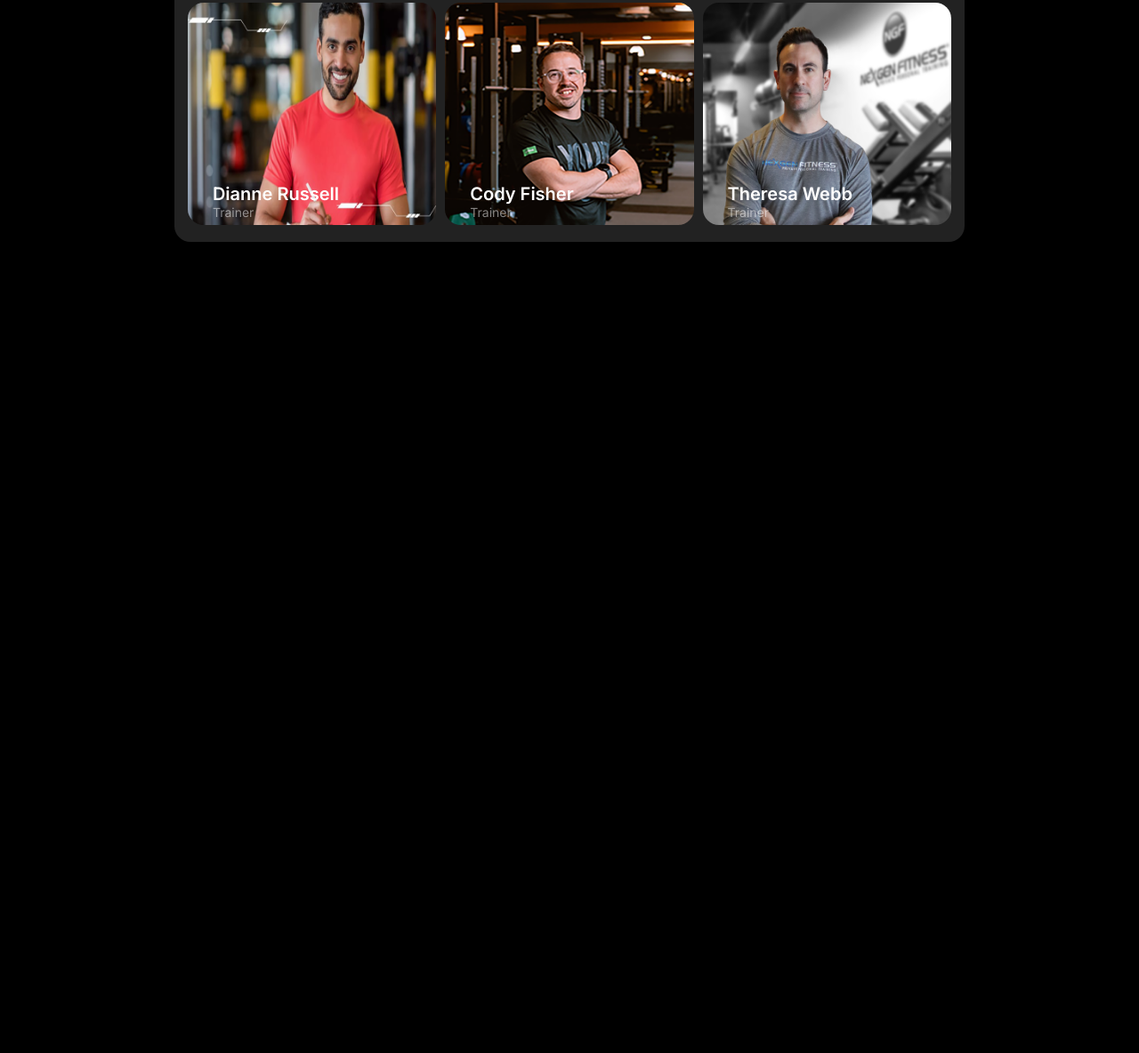
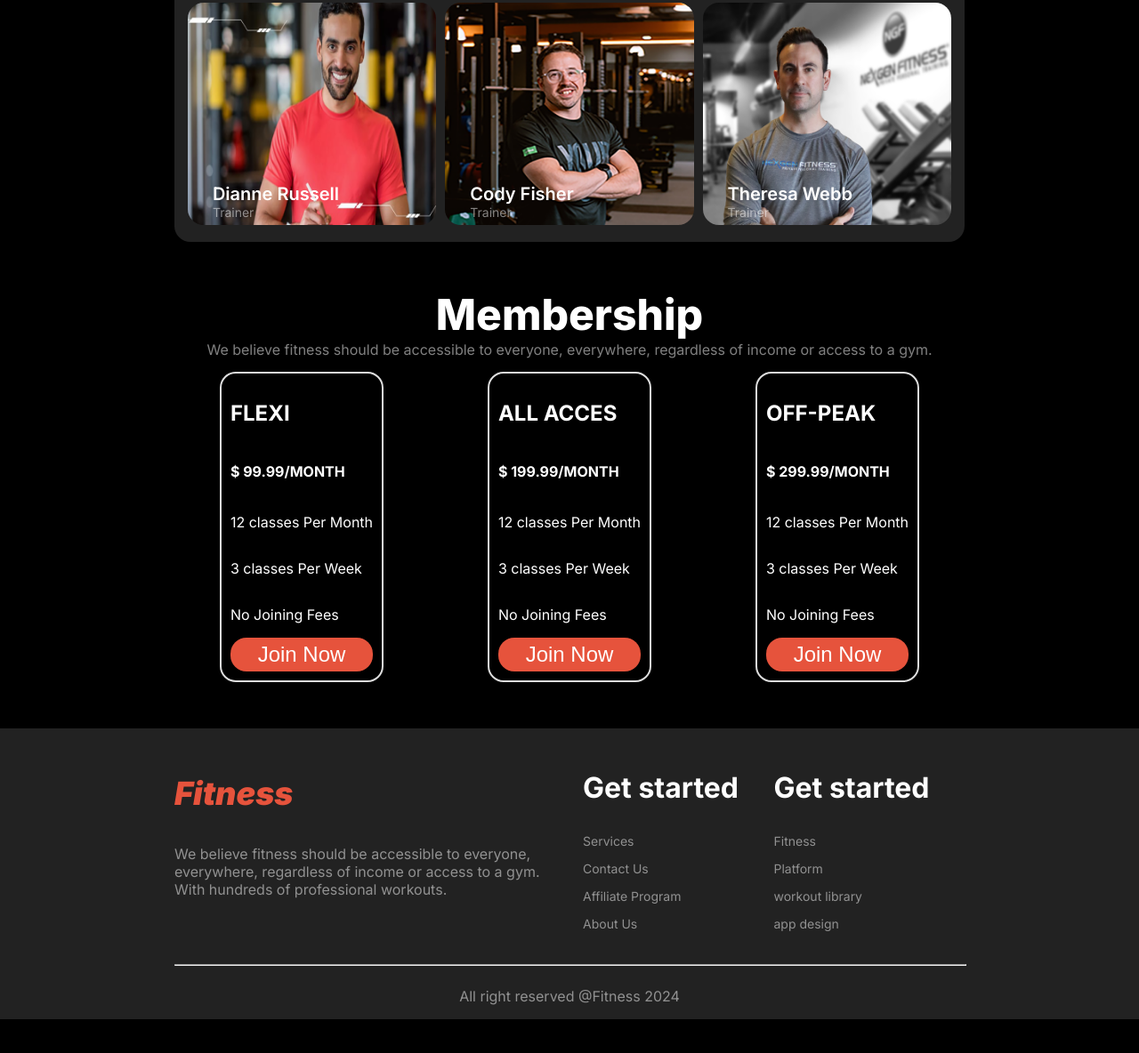
Before and after one commit to showkotus/B10A02, a plain HTML site: page index.html in a window 1280 px wide. Shown: the part 2702-3886 px from the top of the page at 89% size. Before the commit the page ends 3026 px from the top, so only its background shows below. Drawn offline with Linux system fonts and the light colour scheme; a web font is replaced by a local one.

Commit message:
membership complete

```diff
--- a/index.html
+++ b/index.html
@@ -280,6 +280,83 @@
             </div>
         </div>
     </div>
+    <!--Membership-->
+    <div class="membership-container">
+        <div class="change-habit">
+            <p style="padding: 0; margin: 0;">Membership</p>
+            <p class="fill-color" style="padding: 0; margin: 0;">We believe fitness should be accessible to everyone,
+                everywhere, regardless of income or access to a gym.
+            </p>
+        </div>
+        <div class="mebers-benifit-main">
+            <div class="mebers-benifit">
+                <h2>FLEXI</h2>
+                <h4>$ 99.99/MONTH</h4>
+                <p>12 classes Per Month</p>
+                <p>3 classes Per Week</p>
+                <p>No Joining Fees</p>
+                <button class="member-btn">Join Now</button>
+            </div>
+            <div class="mebers-benifit">
+                <h2>ALL ACCES</h2>
+                <h4>$ 199.99/MONTH</h4>
+                <p>12 classes Per Month</p>
+                <p>3 classes Per Week</p>
+                <p>No Joining Fees</p>
+                <button class="member-btn">Join Now</button>
+            </div>
+            <div class="mebers-benifit">
+                <h2>OFF-PEAK</h2>
+                <h4>$ 299.99/MONTH</h4>
+                <p>12 classes Per Month</p>
+                <p>3 classes Per Week</p>
+                <p>No Joining Fees</p>
+                <button class="member-btn">Join Now</button>
+            </div>
+        </div>
+
+    </div>
+    <!--Footer-->
+    <div class="footer">
+        <div class="footer-container">
+            <div class="footer-elements">
+                <div class="footer-logo">
+                    <div style="color: #E6533C;">
+                        <p style="font-size: 36px; font-weight: 900; font-style: italic;">Fitness</p>
+                        <p class="fill-color">We believe fitness should be accessible to everyone, everywhere,
+                            regardless of
+                            income or access
+                            to a gym. With hundreds of professional workouts.</p>
+                    </div>
+                </div>
+                <div class="footer-right">
+                    <div class="footer-right-1">
+                        <p>Get started</p>
+                        <p class="fill-color" style="font-size: 14px; font-weight: 400;">Services</p>
+                        <p class="fill-color" style="font-size: 14px; font-weight: 400;">Contact Us</p>
+                        <p class="fill-color" style="font-size: 14px; font-weight: 400;">Affiliate Program</p>
+                        <p class="fill-color" style="font-size: 14px; font-weight: 400;">About Us</p>
+                    </div>
+                    <div class="footer-right-2">
+                        <p>Get started</p>
+                        <p class="fill-color" style="font-size: 14px; font-weight: 400;">Fitness</p>
+                        <p class="fill-color" style="font-size: 14px; font-weight: 400;">Platform</p>
+                        <p class="fill-color" style="font-size: 14px; font-weight: 400;">workout library</p>
+                        <p class="fill-color" style="font-size: 14px; font-weight: 400;">app design</p>
+
+
+                    </div>
+                </div>
+            </div>
+            <div class="footer-hr">
+                <hr class="fill-color" style="width: 100%;">
+                <p class="fill-color">All right reserved @Fitness 2024</p>
+            </div>
+        </div>
+
+
+
+    </div>
 
 
 </body>
--- a/style.css
+++ b/style.css
@@ -288,8 +288,100 @@ input {
   /* max-width: 100%;
   max-height: 100%; */
 }
-
+.footer {
+  background-color: #222222;
+}
+.footer-container {
+  margin: 52px 196px;
+}
+.footer-elements {
+  display: flex;
+  flex-direction: row;
+  gap: 30px;
+  padding: 15px 0;
+}
+.footer-logo {
+  width: 50%;
+}
+.footer-hr {
+  display: flex;
+  flex-direction: column;
+  align-items: center;
+  color: rgb(255, 255, 255, 0.1);
+}
+hr {
+  color: red;
+}
+.footer-right {
+  width: 50%;
+  display: flex;
+  flex-direction: row;
+}
+.footer-right div {
+  width: 50%;
+  /* border: 1px solid wheat; */
+}
+.footer-right-2,
+.footer-right-1 {
+  color: #ffffff;
+  font-size: 32px;
+  font-weight: bold;
+}
+.membership-container {
+  margin: 52px 196px;
+}
+.mebers-benifit-main {
+  display: flex;
+  justify-content: space-around;
+  margin-top: 15px;
+  gap: 15px;
+}
+.mebers-benifit {
+  color: #ffffff;
+  display: flex;
+  flex-direction: column;
+  padding: 10px 10px;
+  border: 2px solid #dddddd;
+  border-radius: 18px;
+}
+.member-btn {
+  color: white;
+  background-color: #e6533c;
+  padding: 5px 10px;
+  font-size: 24px;
+  border: #dddddd;
+  border-radius: 18px;
+  text-align: center;
+}
 @media screen and (max-width: 425px) {
+  .mebers-benifit-main {
+    display: flex;
+    flex-direction: column;
+    justify-content: space-around;
+    margin-top: 15px;
+    gap: 15px;
+  }
+  .membership-container {
+    margin: 0;
+  }
+  .footer-right {
+    width: 100%;
+    display: flex;
+    flex-direction: column;
+  }
+  .footer-logo {
+    width: 100%;
+  }
+  .footer-elements {
+    display: flex;
+    flex-direction: column;
+    gap: 30px;
+    padding: 15px 0;
+  }
+  .footer-container {
+    margin: 0;
+    padding: 0 10px;
+  }
   .team-row-1 {
     display: flex;
     flex-direction: column;
```
